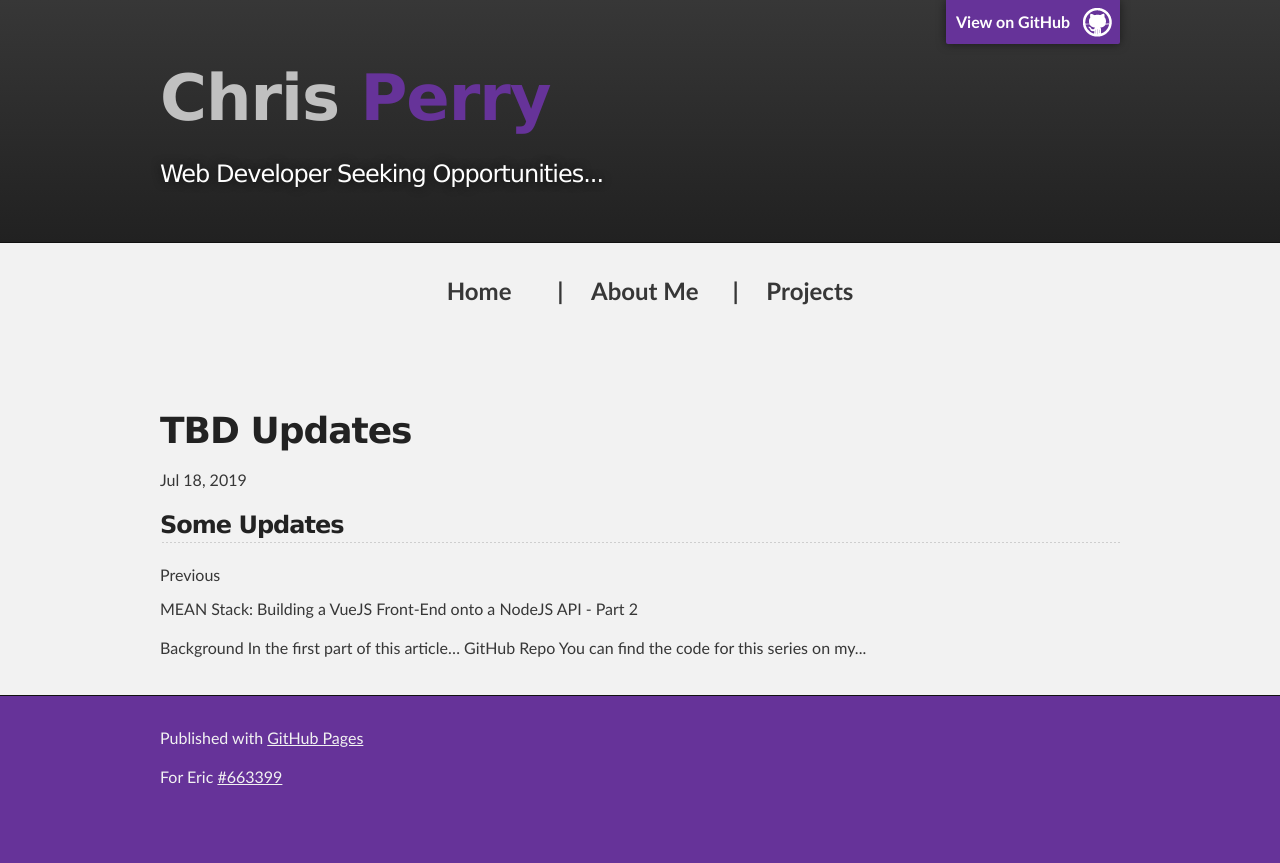
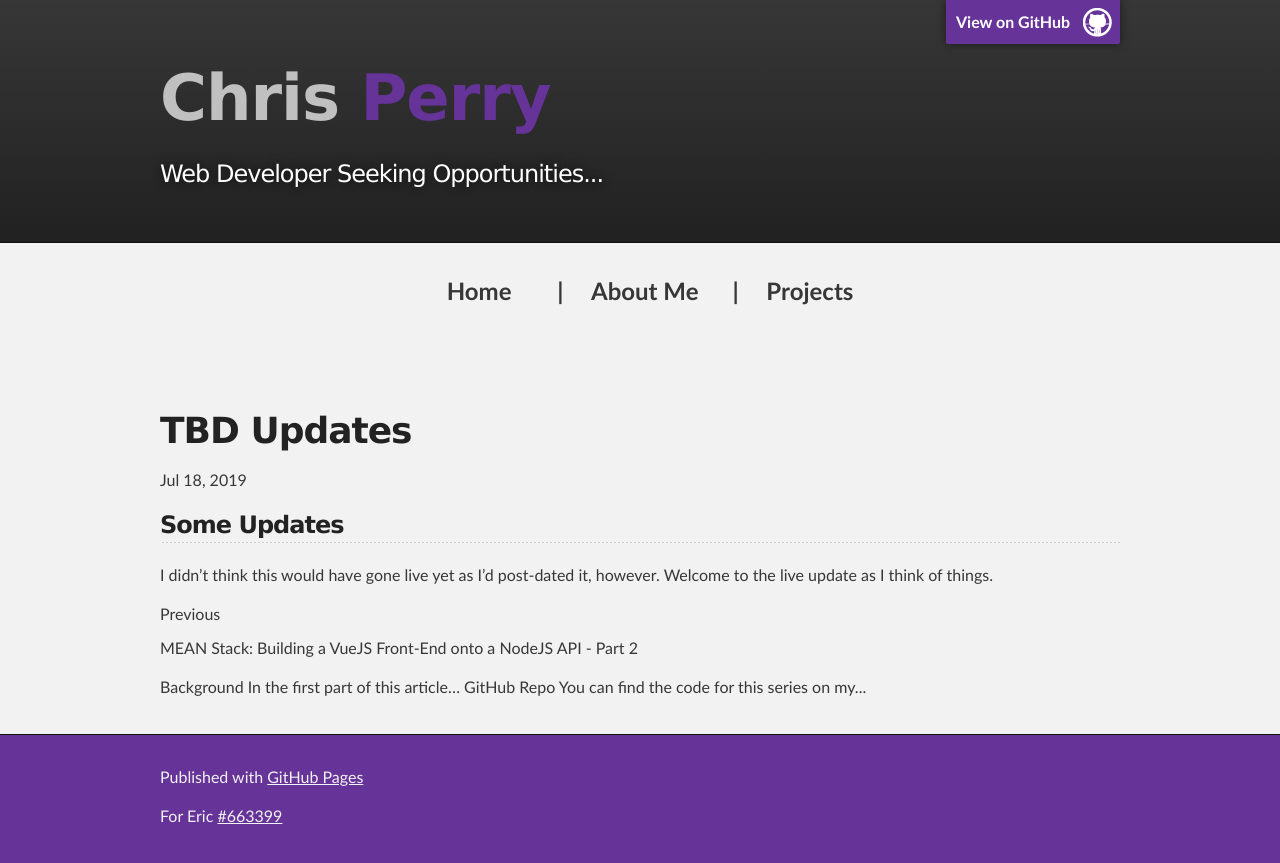
Before and after one commit to christopherallanperry/christopherallanperry.github.io, a Jekyll site: the page built from _posts/2019-07-18-tbd.markdown, in a window 1280 px wide. Shown: the top 863 px of the page. Built offline with Jekyll 4.4.1, drawn with Linux system fonts in a browser that asks for light colours.

Commit message:
Blog post changes

```diff
--- a/_posts/2019-07-18-tbd.markdown
+++ b/_posts/2019-07-18-tbd.markdown
@@ -5,3 +5,5 @@ date:   2019-07-18 20:00:00 +0000
 categories: blog
 ---
 ## Some Updates
+
+I didn't think this would have gone live yet as I'd post-dated it, however. Welcome to the live update as I think of things.
```
